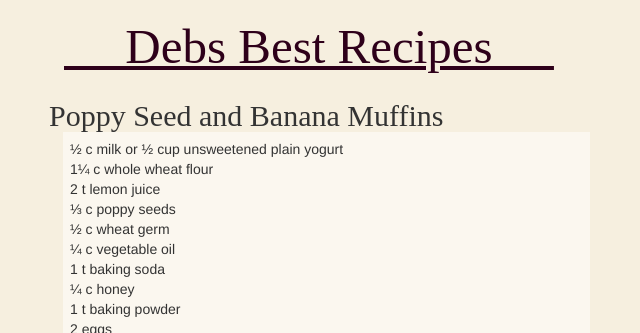
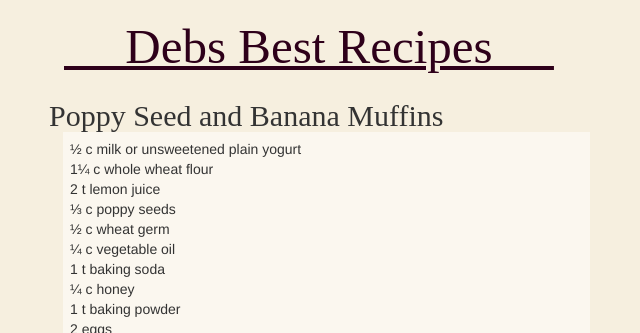
Before and after one commit to JonahBraun/debs-recipes, a Jekyll site: the page built from _posts/2008-09-05-poppy-seed-and-banana-muffins.md, in a window 1280 px wide. Shown: the top 333 px of the page, without its empty margins (6-646 px from the left). Built offline with Jekyll 4.4.1, drawn with Linux system fonts in a browser that asks for light colours; nearby versions of some CDN libraries; some web fonts are replaced; Markdown is read by kramdown in place of the engine named in the settings.

Commit message:
Update 2008-09-05-poppy-seed-and-banana-muffins.md

```diff
--- a/_posts/2008-09-05-poppy-seed-and-banana-muffins.md
+++ b/_posts/2008-09-05-poppy-seed-and-banana-muffins.md
@@ -3,7 +3,7 @@ layout: recipe
 title: Poppy Seed and Banana Muffins
 category: breads
 ---
-- ½ c milk or ½ cup unsweetened plain yogurt
+- ½ c milk or unsweetened plain yogurt
 - 1¼ c whole wheat flour
 - 2 t lemon juice
 - ⅓ c poppy seeds
```
